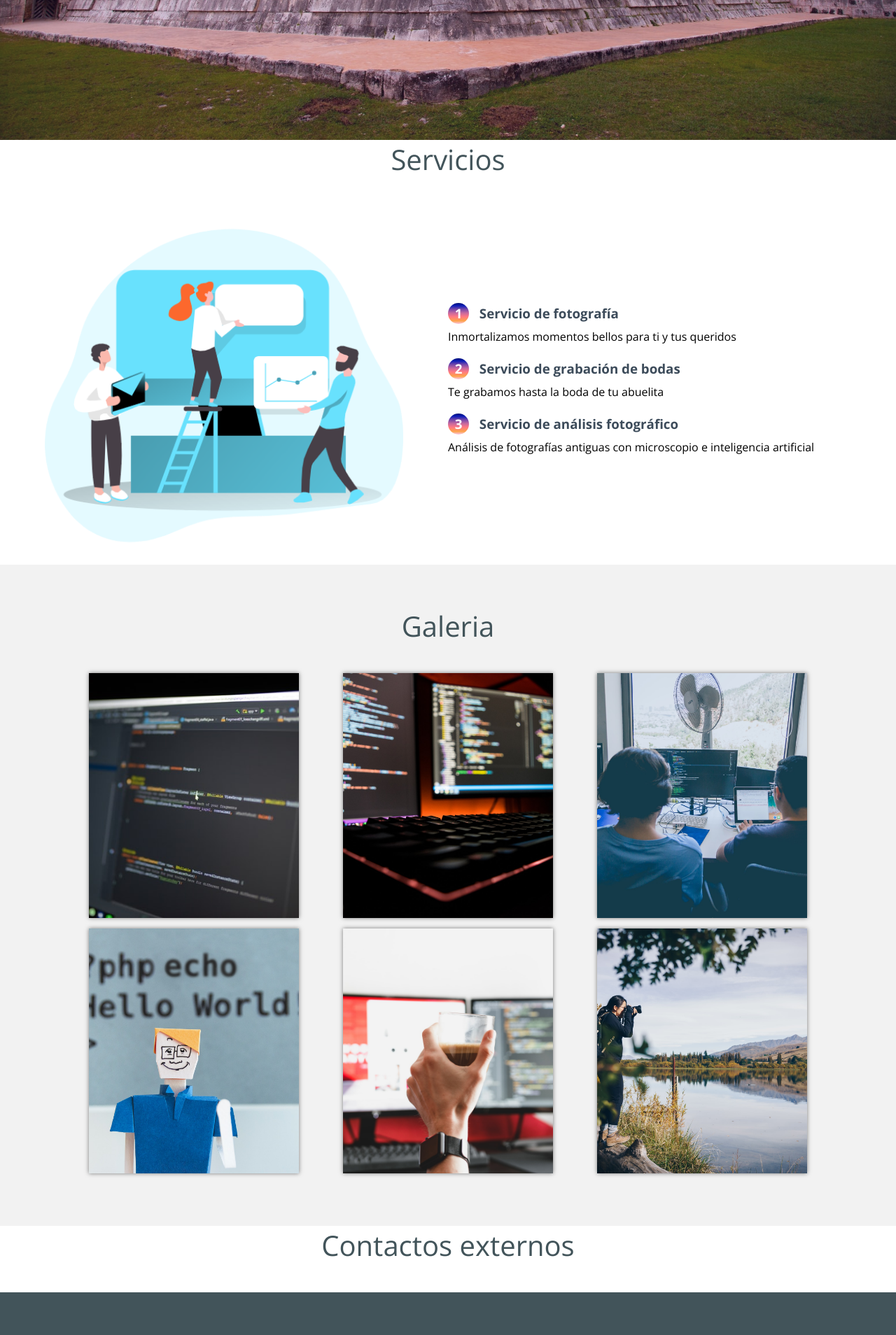
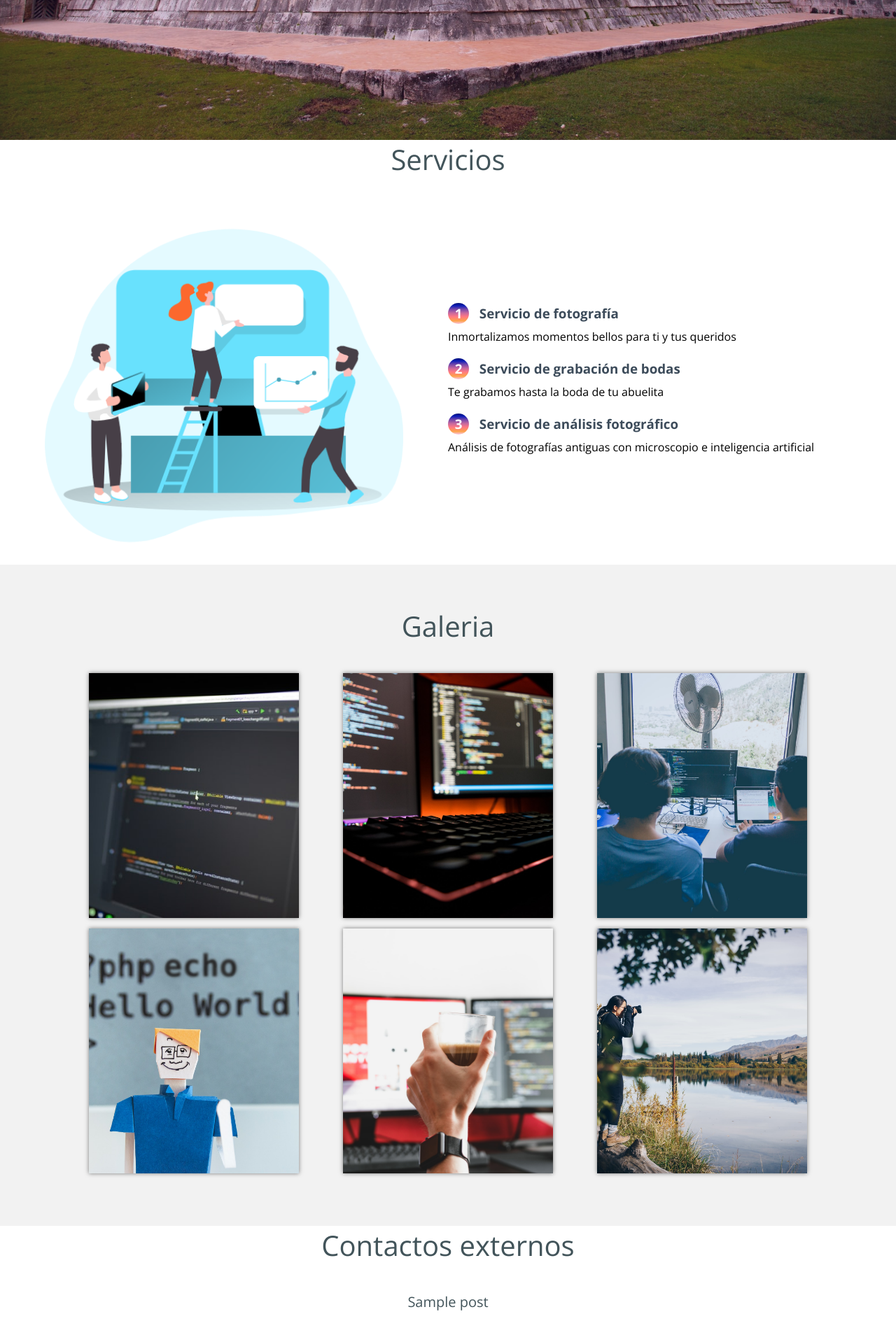
Before and after one commit to whoisarte/BD_FSDU2, a Django app: page /content in a window 1280 px wide. Shown: the part 1400-3308 px from the top of the page at 70% size. Run offline with Django 3.2, Linux system fonts and the light colour scheme; tables that the repository leaves empty hold one stand-in row (values such as "Sample post").

Commit message:
Solucionado 1/2...

```diff
--- a/posts/models.py
+++ b/posts/models.py
@@ -3,6 +3,3 @@ from django.db import models
 class Post(models.Model):
     nombre = models.TextField()
     correo = models.TextField(default = "")
-
-    def __str__(self):
-    	return self.text[:50]
--- a/posts/static/css/base.css
+++ b/posts/static/css/base.css
@@ -66,7 +66,8 @@ header{
 
 .titulo{
     font-size: 60px;
-    margin-bottom: 15px;
+    margin-bottom: 30px;
+    position: center;
 }
 
 .copy{
@@ -80,6 +81,13 @@ header{
     font-weight: 400;
     color: rgb(66, 84, 90);
     font-size: 40px;
+    margin-bottom: 40px;
+}
+.contactos-externos{
+    text-align: center;
+    font-weight: 400;
+    color: rgb(66, 84, 90);
+    font-size: 20px;
     margin-bottom: 40px;
 }
 .contenedor-servicio{
--- a/posts/templates/base.html
+++ b/posts/templates/base.html
@@ -1,6 +1,6 @@
 <header>
     {% load static %}
-    <a href = "{% url 'index' %}"> Inicio </a>> ‡ <a href = "{% url 'content' %}"> Contenido </a>> ‡ <a href = "{% url 'about' %}"> Acerca de... </a>>
+    <a href = "{% url 'index' %}" class=""> Inicio </a>> ‡ <a href = "{% url 'content' %}" class=""> Contenido </a>> ‡ <a href = "{% url 'about' %}" class=""> Acerca de... </a>>
     {% load static %}
     <link rel="stylesheet" href="{% static '/css/base.css' %}">
 </header>
--- a/posts/templates/content.html
+++ b/posts/templates/content.html
@@ -54,13 +54,13 @@
                 </div>
             </div>
         </section>
-        <h2 class="subtitulo">Contactos externos</h2>
-        <ul class="subtitulo">
+        <h3 class="subtitulo">Contactos externos</h2>
+        <h2 class="contactos-externos">
             {% for post in superlista %}
-                        <li class="service"> {{ post.nombre }} </li>
-                        <li class="service"> {{ post.correo }} </li>
+                        <h3 class="contactos-externos"> {{ post.nombre }} </h3>
+                        <h3 class="contactos-externos"> {{ post.correo }} </h3>
             {% endfor %}
-        </ul>
+        </h2>
     </main>
     <footer id="contacto">
         <div class="contenedor footer-content">
--- a/posts/views.py
+++ b/posts/views.py
@@ -1,13 +1,15 @@
-from django.views.generic import TemplateView
+from django.views.generic import ListView
 from .models import Post
 
-class HomePageView(TemplateView):
+class HomePageView(ListView):
     template_name = 'index.html'
     model = Post
     context_object_name = 'superlista'
 
-class AboutPageView(TemplateView):
+class AboutPageView(ListView):
     template_name = 'about.html'
 
-class ContentPageView(TemplateView):
+class ContentPageView(ListView):
     template_name = 'content.html'
+    model = Post
+    context_object_name = 'superlista'
```
Also changed, not shown: db.sqlite3, posts/migrations/0006_auto_20210312_2204.py (added).
